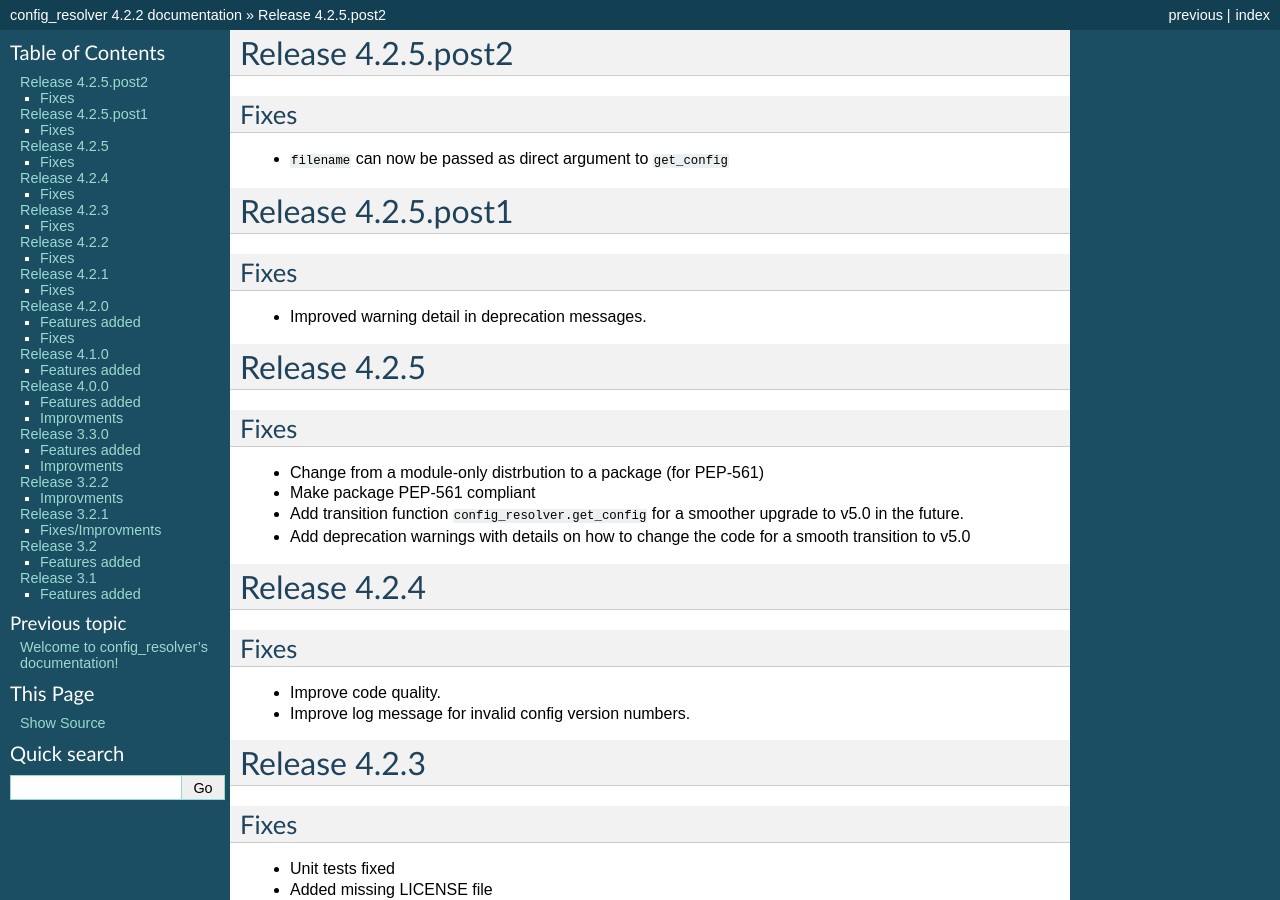
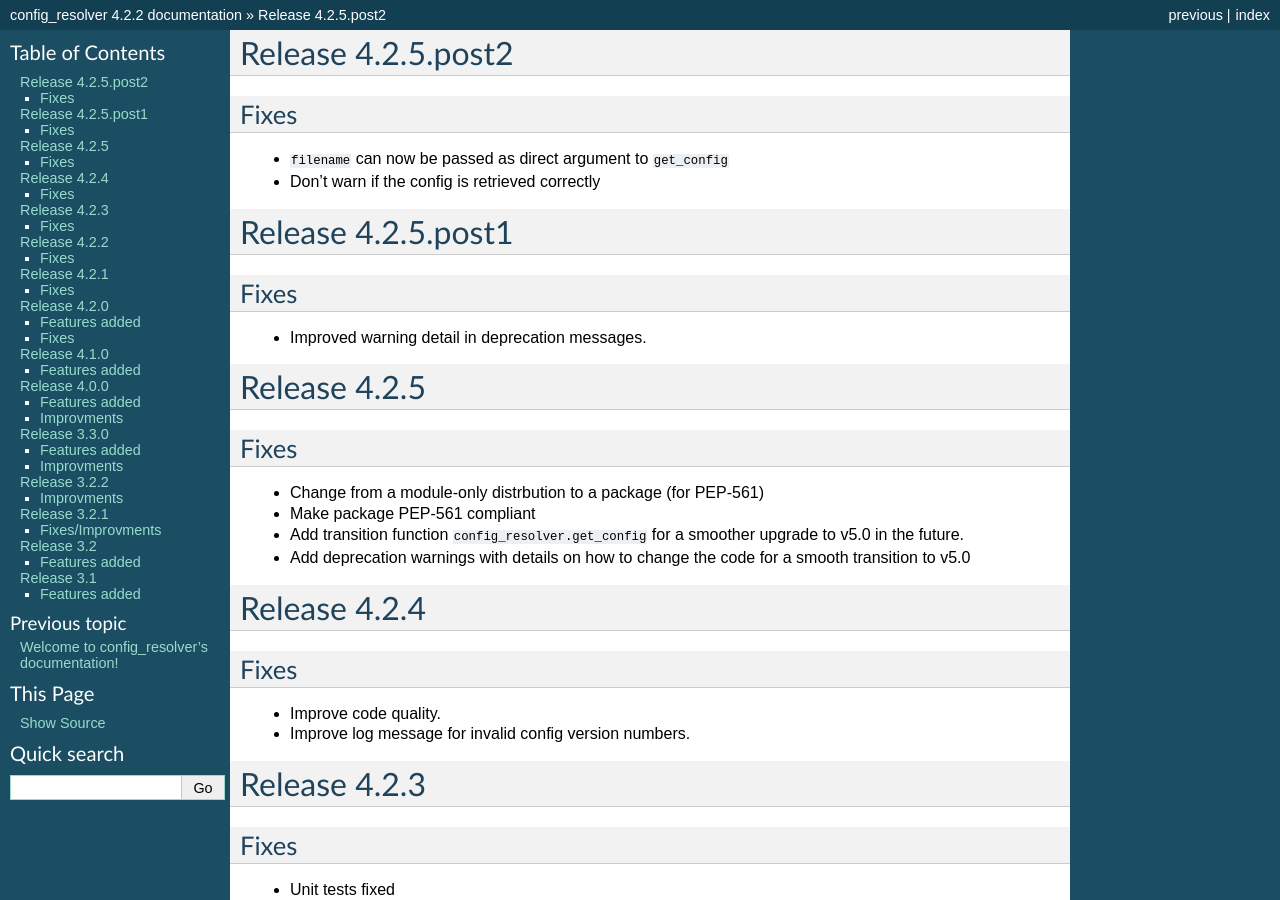
Before and after one commit to exhuma/config_resolver, a Sphinx documentation site: the page built from doc/changelog.rst, in a window 1280 px wide and 900 px high. Built offline with Sphinx 7.4.7, drawn with Linux system fonts in a browser that asks for light colours; pages that are not in the unit, such as notebooks, are missing from menus.

Commit message:
Update changelog

```diff
--- a/doc/changelog.rst
+++ b/doc/changelog.rst
@@ -5,7 +5,7 @@ Fixes
 ~~~~~
 
 * ``filename`` can now be passed as direct argument to ``get_config``
-
+* Don't warn if the config is retrieved correctly
 
 Release 4.2.5.post1
 -------------------
```
Also changed, not shown: 1 other file.
